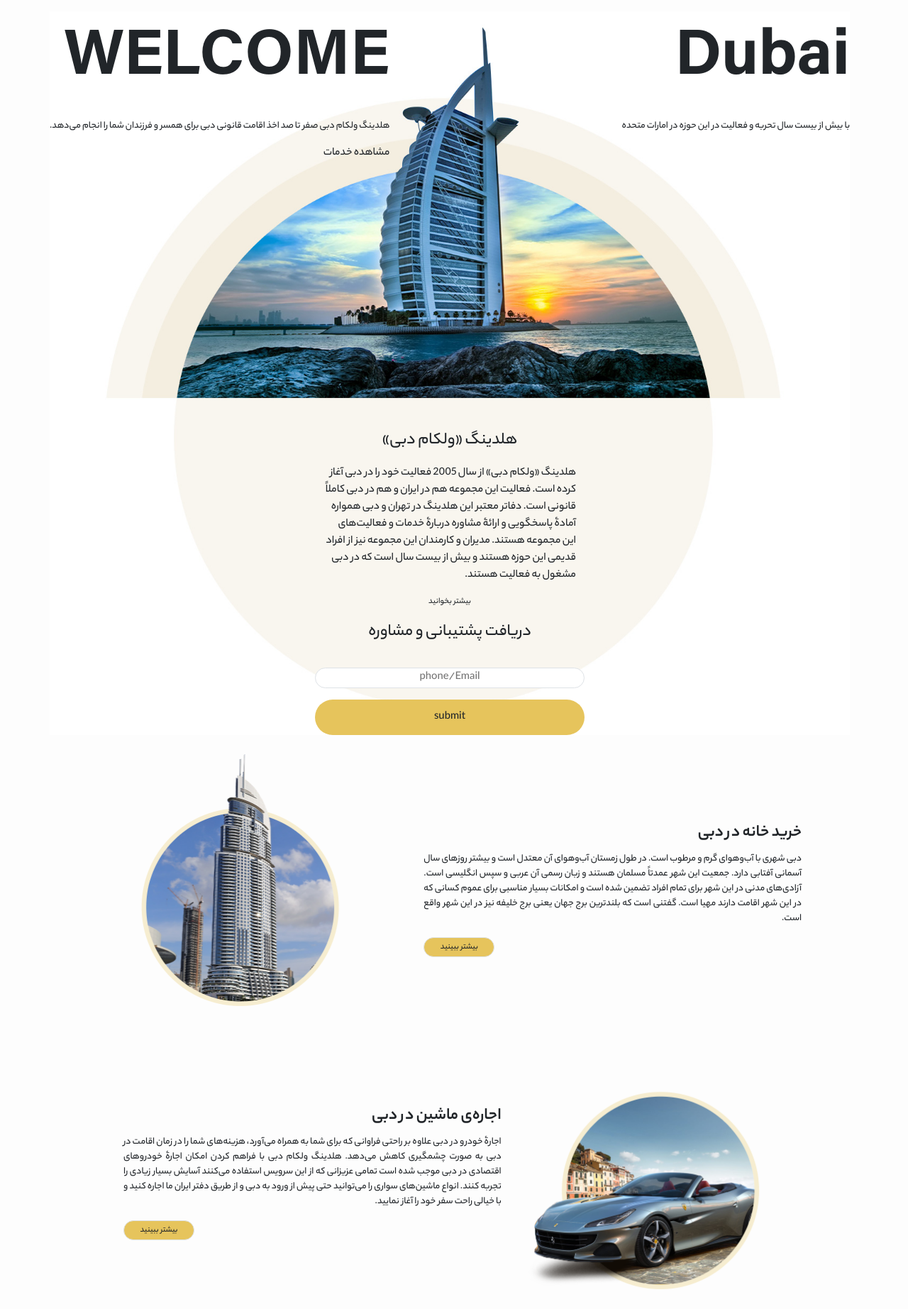
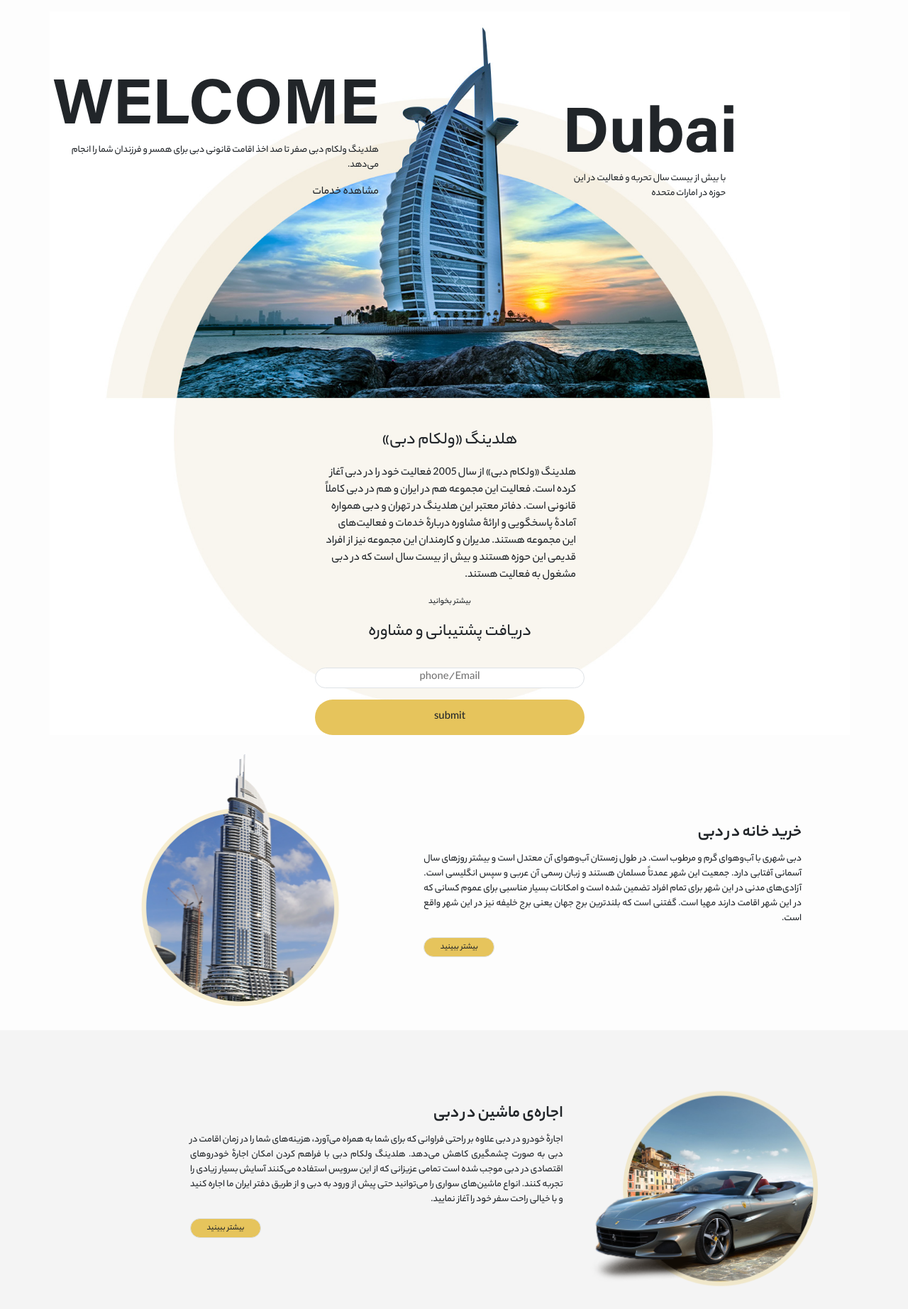
Before and after one commit to ftmeslr/dubaiProject, a PHP site: page / in a window 1280 px wide. Shown: the part 99-1944 px from the top of the page at 71% size. Run offline with PHP 8.4, Linux system fonts and the light colour scheme.

Commit message:
edit some styles

```diff
--- a/index.html
+++ b/index.html
@@ -34,16 +34,23 @@
     <section id="heroSection" class="my-3 rounded10 overflow-hidden">
       <div class="container ps-0">
         <div class="row position-relative">
-          <div class="d-flex justify-content-between position-absolute">
-            <div class="d-flex flex-column">
-              <p class="f90 fw-bold">Dubai</p>
-              <p class="f14">
-                با بیش از بیست سال تحربه و فعالیت در این حوزه در امارات متحده
+          <div
+            class="d-flex justify-content-between position-absolute title__Home"
+          >
+            <div
+              class="d-flex flex-column justify-content-end align-items-center col-6"
+            >
+              <p class="f90 fw-bold m-0">Dubai</p>
+              <p class="f14 mt--20">
+                با بیش از بیست سال تحربه و فعالیت در این<br />حوزه در امارات
+                متحده
               </p>
             </div>
-            <div class="d-flex flex-column">
-              <p class="f90 fw-bold">WELCOME</p>
-              <p class="f14">
+            <div
+              class="d-flex flex-column justify-content-start align-items-start col-6 pe-10"
+            >
+              <p class="f90 fw-bold m-0">WELCOME</p>
+              <p class="f14 mt--20">
                 هلدینگ ولکام دبی صفر تا صد اخذ اقامت قانونی دبی برای همسر و
                 فرزندان شما را انجام می‌دهد.
               </p>
@@ -109,9 +116,10 @@
             </div>
           </div>
         </div>
-
+      </div>
+      <div class=" bg-gray">
         <div
-          class="row position-relative p-68 justify-content-between align-items-center"
+          class="row position-relative container p-68 justify-content-between align-items-center"
         >
           <div class="col-5 d-flex justify-content-start">
             <div class="img_box">
@@ -138,7 +146,8 @@
             </button>
           </div>
         </div>
-
+      </div>
+      <div class="container ps-0">
         <div
           class="row position-relative p-68 justify-content-between align-items-center"
         >
--- a/style.css
+++ b/style.css
@@ -32,10 +32,10 @@
 }
 
 @font-face {
-  font-family: "Extender_MRX";
+  font-family: "Acumin";
   font-style: normal;
   /* font-weight: 700; */
-  src: url("fonts/Acumin-BdPro.otf") format("truetype");
+  src: url("fonts/Acumin-BdPro.woff") format("truetype");
 }
 
 @font-face {
@@ -110,7 +110,7 @@
 
 .f90 {
   font-size: 90px;
-  font-family: "Extender_MRX" !important;
+  font-family: "Acumin" !important;
 }
 
 .l15-26 {
@@ -213,6 +213,9 @@
 .p-150 {
   padding: 0 150px;
 }
+.pe-10{
+  padding-right: 100px;
+}
 .white-shadow {
   box-shadow: 0px 0px 48px 8px rgba(0, 0, 0, 0.04);
 }
@@ -262,7 +265,7 @@
 }
 
 .bg-gray {
-  background-color: #f9f9f9;
+  background-color: #f4f4f4;
 }
 .bg-yellow {
   background-color: #e6c45c;
@@ -360,6 +363,10 @@ ul {
   top: -150px;
 }
 
+.top--400{
+  margin
+}
+
 .mt-10{
   margin-top: 200px;
 }
@@ -406,3 +413,11 @@ ul {
   border: 1px solid #fff;
   margin: 0 5px;
 }
+
+.mt--20{
+  margin-top: -20px ;
+}
+
+.title__Home{
+  top:70px;
+}
```
Also changed, not shown: fonts/Acumin-BdItPro.woff (added), fonts/Acumin-BdPro.woff (added), fonts/Acumin-ItPro.woff (added), fonts/Acumin-RPro.woff (added).
